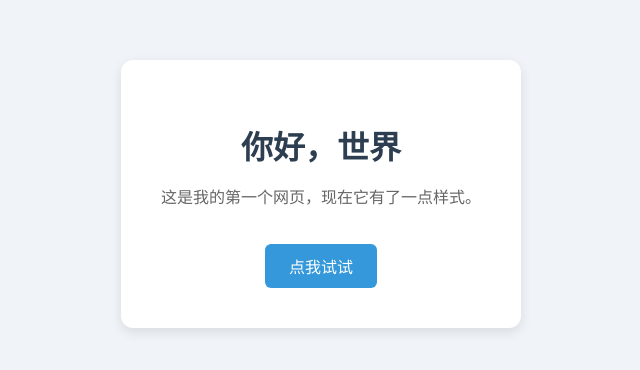
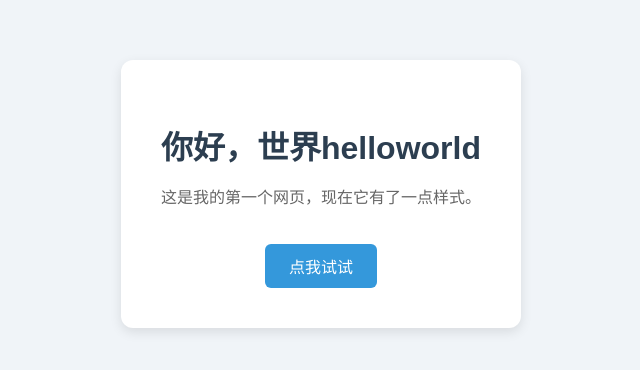
Before and after one commit to starer-code/zero-to-tech, a plain HTML site: page index.html in a window 1280 px wide. Shown: the part 206-576 px from the top of the page, without its empty margins (319-959 px from the left). Drawn offline with Linux system fonts and the light colour scheme.

Commit message:
改一下内容

```diff
--- a/index.html
+++ b/index.html
@@ -7,7 +7,7 @@
   </head>
   <body>
     <div class="card">
-      <h1>你好，世界</h1>
+      <h1>你好，世界helloworld</h1>
       <p id="msg">这是我的第一个网页，现在它有了一点样式。</p>
       <button onclick="changeText()">点我试试</button>
     </div>
```
